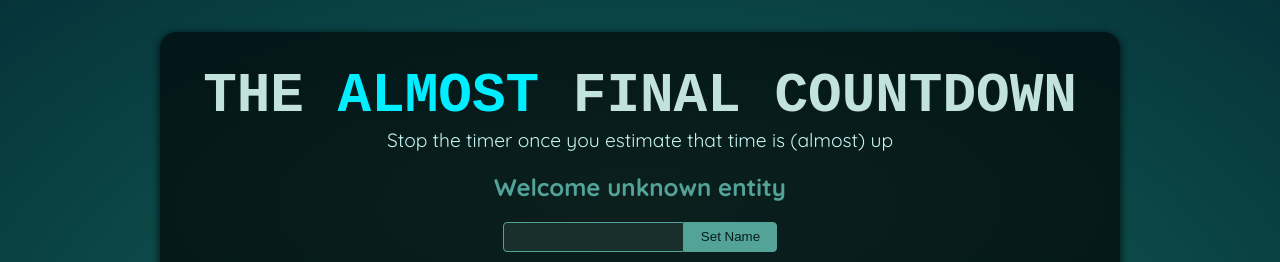
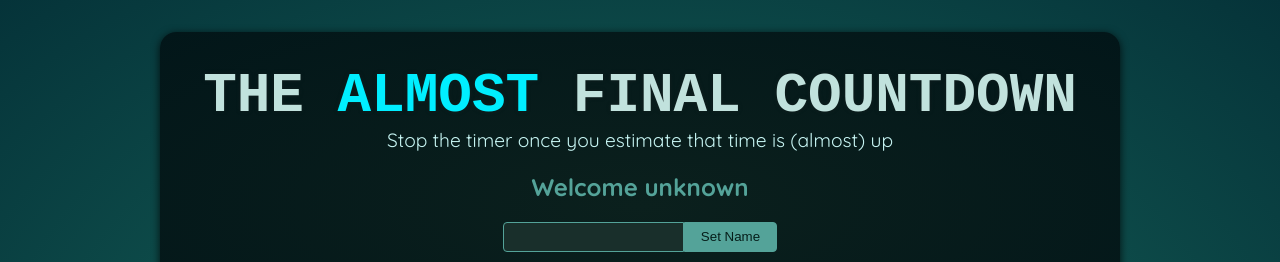
Before and after one commit to Mehedi107/refs, a React (Vite) app: page / in a window 1280 px wide. Shown: the top 262 px of the page. Built offline with nearby package versions, Linux system fonts and the light colour scheme; a web font is replaced by a local one.

Commit message:
feat: save user name logic in UI added

```diff
--- a/src/components/Player.jsx
+++ b/src/components/Player.jsx
@@ -1,10 +1,21 @@
+import { useRef } from 'react';
+import { useState } from 'react';
+
 export default function Player() {
+  const inputVal = useRef();
+  const [playerName, setPlayerName] = useState(null);
+
+  function handleClick() {
+    setPlayerName(inputVal.current.value);
+    inputVal.current.value = '';
+  }
+
   return (
     <section id="player">
-      <h2>Welcome unknown entity</h2>
+      <h2>Welcome {playerName ? playerName : 'unknown'}</h2>
       <p>
-        <input type="text" />
-        <button>Set Name</button>
+        <input ref={inputVal} type="text" />
+        <button onClick={handleClick}>Set Name</button>
       </p>
     </section>
   );
```
